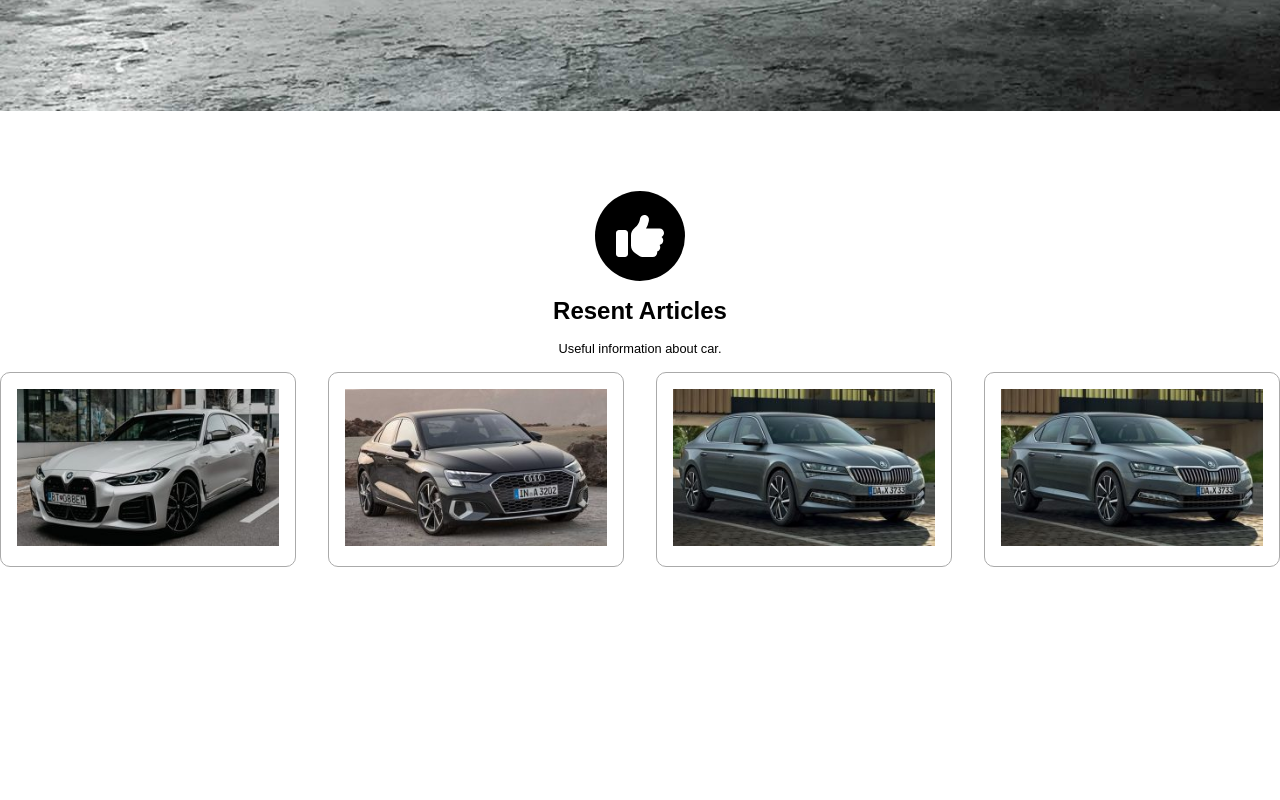
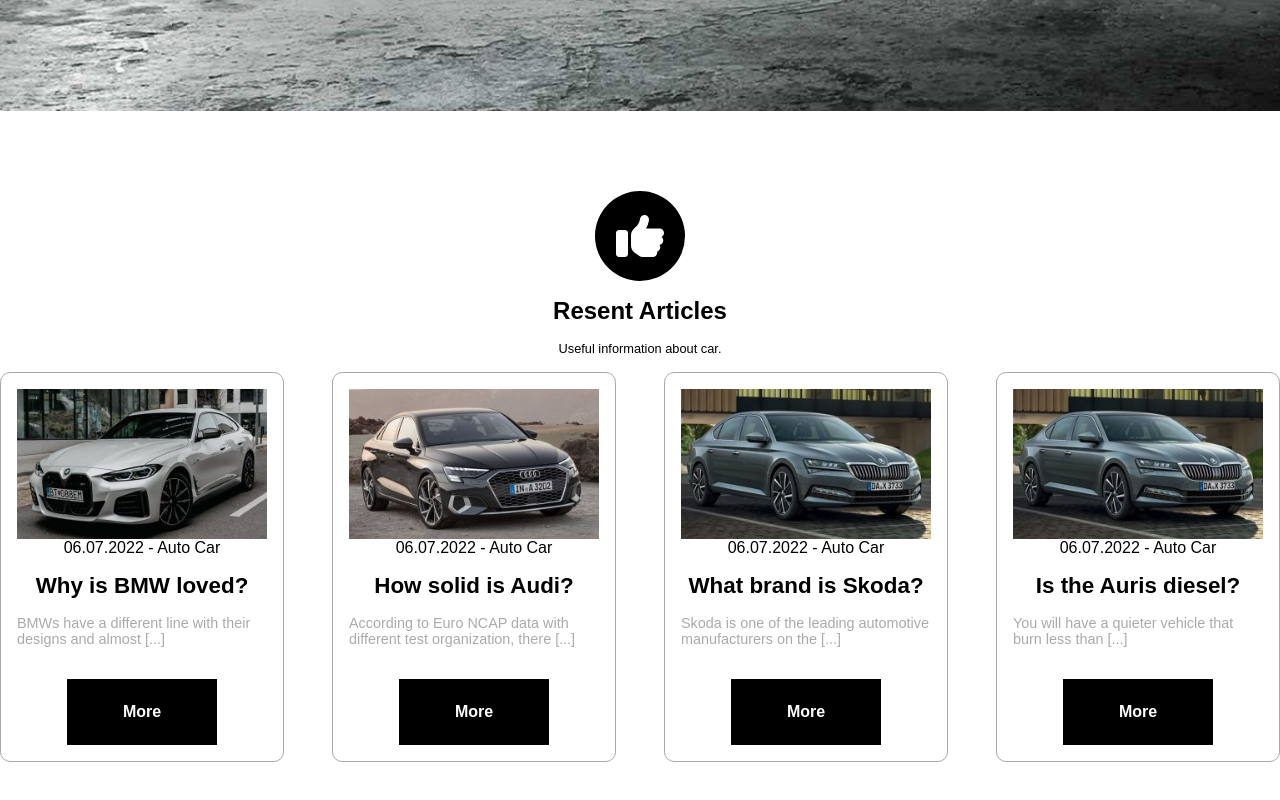
Before and after one commit to Giovanni-Palmitessa/proj-html-vuejs, a Vue app: page / in a window 1280 px wide. Shown: the part 3488-4288 px from the top of the page. Before the commit the page ends 4055 px from the top, so only its background shows below. Built offline with nearby package versions, Linux system fonts and the light colour scheme.

Commit message:
complet resend card section

```diff
--- a/src/components/AppMain.vue
+++ b/src/components/AppMain.vue
@@ -478,7 +478,7 @@
     }
     .know-btn {
       width: 300px;
-      color: white;
+      color: $white-main;
       font-weight: 700;
       text-align: center;
       background-color: $black-main;
@@ -545,7 +545,7 @@
   }
   .resent-cards {
     display: flex;
-    gap: 2rem;
+    gap: 3rem;
   }
 }
 </style>
--- a/src/components/ResendCarCard.vue
+++ b/src/components/ResendCarCard.vue
@@ -10,18 +10,47 @@
 <template>
   <div class="resendCard">
     <img :src="img" :alt="brand" />
+    <p>06.07.2022 - Auto Car</p>
+    <h3>{{ brand }}</h3>
+    <p class="article">{{ article }}</p>
+    <div class="btn">More</div>
   </div>
 </template>
 
 <style lang="scss" scoped>
 @use "../assets/partials/variables" as *;
 .resendCard {
-  width: calc((100% - 6rem) / 4);
+  width: calc((100% - 9rem) / 4);
   padding: 1rem;
   border: 1px solid $gray-main;
   border-radius: 10px;
+  display: flex;
+  flex-direction: column;
+  align-items: center;
+  margin-bottom: 6rem;
   img {
     width: 100%;
   }
+  h3 {
+    margin: 1rem 0;
+    font-size: 1.4rem;
+  }
+  .article {
+    text-align: start;
+    font-size: 0.9rem;
+    color: $gray-main;
+  }
+  .btn {
+    width: 150px;
+    color: $white-main;
+    font-weight: 700;
+    text-align: center;
+    background-color: $black-main;
+    padding: 1.5rem 2rem;
+    margin-top: 2rem;
+    &:hover {
+      cursor: pointer;
+    }
+  }
 }
 </style>
```
